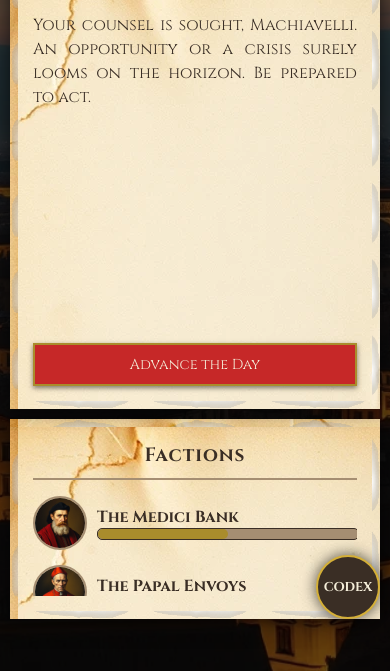
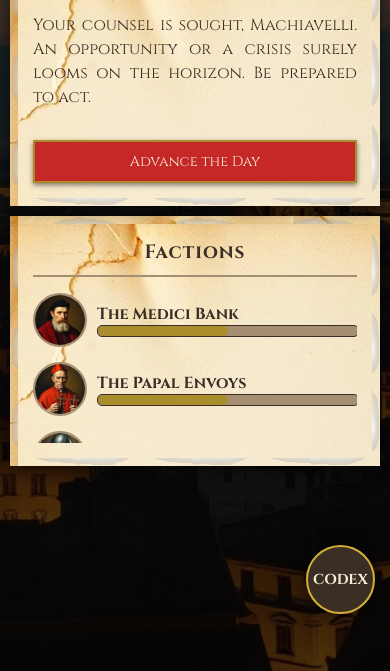
Before and after one commit to websimapi/websim-the-prince-s-gambit-a-machiavellian-simulator, a plain HTML site: page index.html in a window 390 px wide. Shown: the part 215-886 px from the top of the page. After the commit the page ends 844 px from the top, so only its background shows below. Drawn offline with Linux system fonts and the light colour scheme.

Commit message:
v9: Its a bit har to navigate on mobile can you investigate and make this more mobile compatible

```diff
--- a/style.css
+++ b/style.css
@@ -358,9 +358,31 @@ h2 {
 }
 
 @media (max-width: 850px) {
+    body {
+        height: auto;
+        overflow-y: auto;
+    }
+
+    #game-container {
+        height: auto;
+        min-height: 100vh;
+    }
+
+    #main-view {
+        position: fixed; /* Keep background fixed */
+        z-index: 0;
+    }
+
+    #florence-bg {
+        filter: brightness(0.3) sepia(0.2);
+    }
+
     #ui-container {
+        position: relative; /* Allow scrolling over fixed background */
+        z-index: 1;
+        height: auto;
         grid-template-columns: 1fr;
-        grid-template-rows: auto minmax(0, 1fr) auto;
+        grid-template-rows: auto auto auto; /* Allow rows to size to content */
         grid-template-areas:
             "header"
             "event"
@@ -393,12 +415,15 @@ h2 {
         height: 35px;
     }
 
-    #event-panel, #faction-panel {
+    #event-panel {
         padding: 15px;
         border-width: 8px;
     }
+
     #faction-panel {
-        max-height: 200px;
+        padding: 15px;
+        border-width: 8px;
+        max-height: 250px;
     }
 
     h2 { font-size: 1.2em; }
@@ -411,18 +436,18 @@ h2 {
         align-items: center;
         justify-content: center;
         position: fixed;
-        bottom: 10px;
-        right: 10px;
+        bottom: 15px;
+        right: 15px;
         background-color: var(--ink);
         color: var(--parchment);
         border: 2px solid var(--gold);
         border-radius: 50%;
-        width: 60px;
-        height: 60px;
+        width: 65px;
+        height: 65px;
         z-index: 100;
         cursor: pointer;
         font-family: var(--font-main);
-        font-size: 0.8em;
+        font-size: 0.9em;
         font-weight: bold;
         box-shadow: 0 0 15px rgba(0,0,0,0.7);
     }
```
